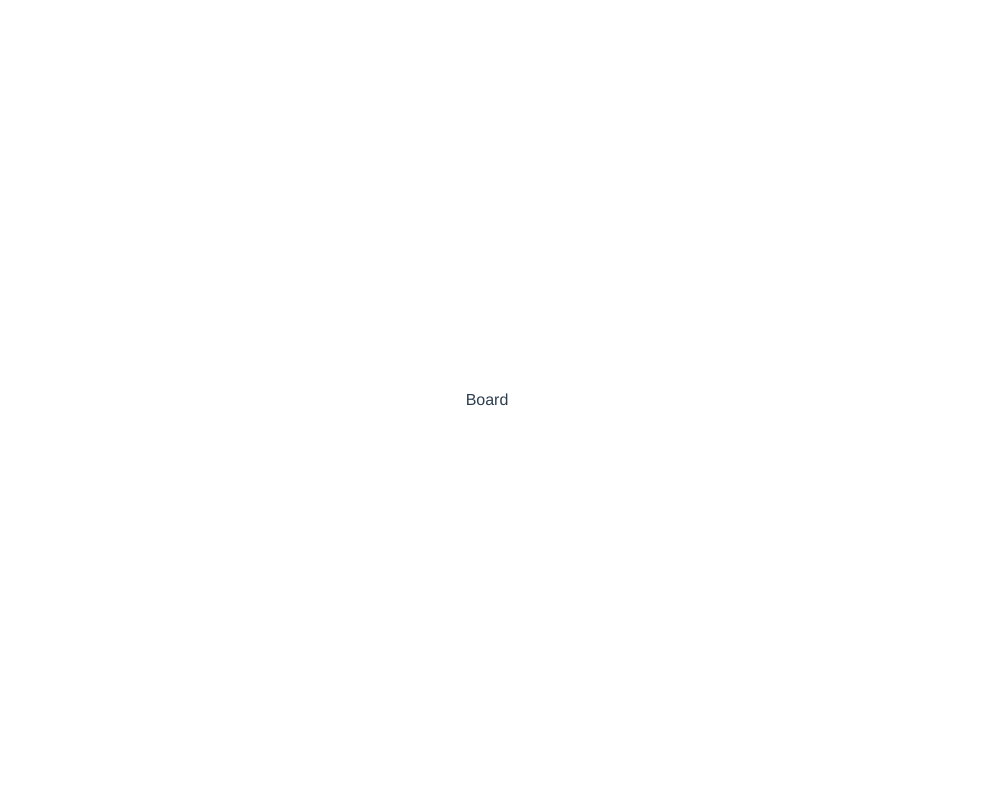
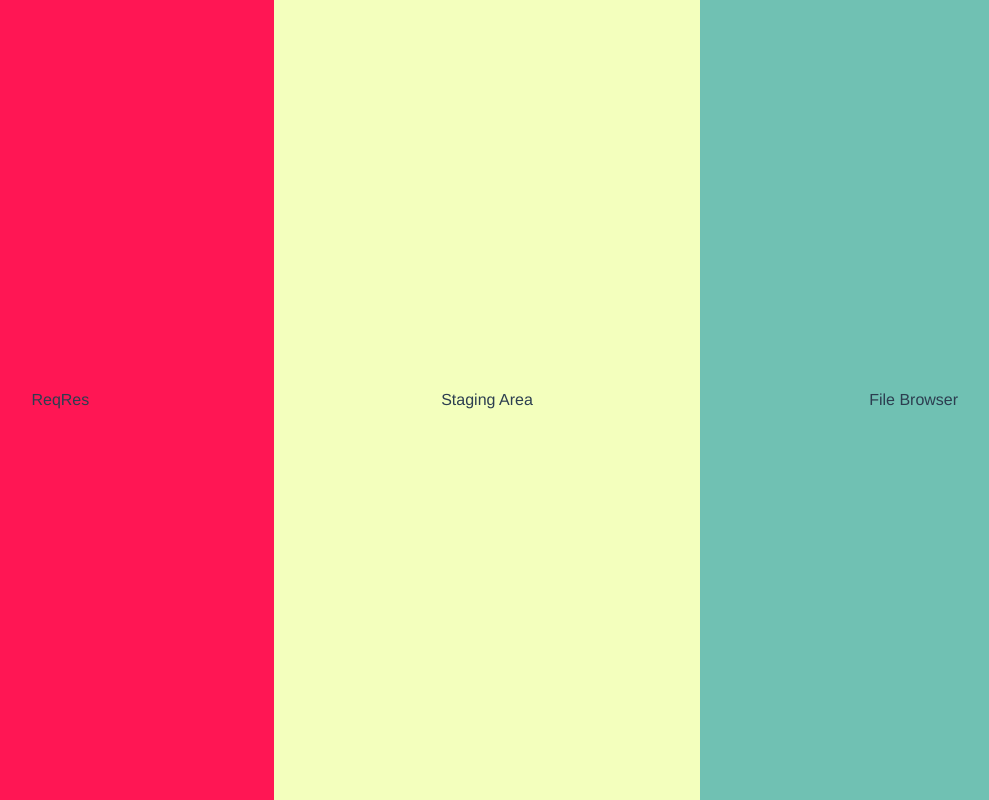
Before and after one commit to SaFrMo/ludum-dare-40, a Vue app: page /#/level-1 in a window 1280 px wide. Shown: the whole page, without its empty margins (153-1142 px from the left). Built offline with nearby package versions, Linux system fonts and the light colour scheme.

Commit message:
Building gameplay structure

```diff
--- a/package.json
+++ b/package.json
@@ -14,7 +14,8 @@
     "node-sass": "^4.7.2",
     "sass-loader": "^6.0.6",
     "vue": "^2.5.2",
-    "vue-router": "^3.0.1"
+    "vue-router": "^3.0.1",
+    "vuex": "^3.0.1"
   },
   "devDependencies": {
     "autoprefixer": "^7.1.2",
--- /dev/null
+++ b/src/components/parts/FileBrowser.vue
@@ -0,0 +1,17 @@
+<template>
+
+    <section class="file-browser">
+        File Browser
+    </section>
+
+</template>
+
+<style lang="scss">
+
+    @import 'src/styles/vars';
+
+    .file-browser {
+        background-color: $right-bg;
+    }
+
+</style>
--- /dev/null
+++ b/src/components/parts/GameEngine.vue
@@ -0,0 +1,23 @@
+<template>
+    <div class="game-engine"></div>
+</template>
+
+<script>
+    import scriptedEvents from '@/gameplay/levels'
+    export default {
+        mounted () {
+            this.currentScriptedEvents.map(evt => {
+                console.log(evt.req)
+                this.$store.commit('ADD_REQUEST', evt.req)
+            })
+        },
+        props: {
+            'scripted-events': { type: Object }
+        },
+        computed: {
+            currentScriptedEvents () {
+                return scriptedEvents[this.$route.params.level - 1]
+            }
+        }
+    }
+</script>
--- /dev/null
+++ b/src/components/parts/ReqRes.vue
@@ -0,0 +1,17 @@
+<template>
+
+    <section class="req-res">
+        ReqRes
+    </section>
+
+</template>
+
+<style lang="scss">
+
+    @import 'src/styles/vars';
+
+    .req-res {
+        background-color: $left-bg;
+    }
+
+</style>
--- /dev/null
+++ b/src/components/parts/StagingArea.vue
@@ -0,0 +1,17 @@
+<template>
+
+    <section class="staging-area">
+        Staging Area
+    </section>
+
+</template>
+
+<style lang="scss">
+
+    @import 'src/styles/vars';
+
+    .staging-area {
+        background-color: $center-bg;
+    }
+
+</style>
--- /dev/null
+++ b/src/components/parts/Tooltip.vue
@@ -0,0 +1,9 @@
+<template>
+
+    <transition-fade>
+        <section class="tooltip tool-tip" v-if="$store.state.tooltip">
+            {{ $store.state.tooltip }}
+        </section>
+    </transition-fade>
+
+</template>
--- a/src/components/templates/Board.vue
+++ b/src/components/templates/Board.vue
@@ -1,5 +1,53 @@
 <template>
-    <main>
-        Board
+    <main class="board">
+
+        <game-engine/>
+
+        <req-res/>
+
+        <staging-area/>
+
+        <file-browser/>
+
     </main>
 </template>
+
+<script>
+    import scriptedEvents from '@/gameplay/levels'
+
+    export default {
+        components: {
+            'game-engine': require('@/components/parts/GameEngine').default,
+            'req-res': require('@/components/parts/ReqRes').default,
+            'staging-area': require('@/components/parts/StagingArea').default,
+            'file-browser': require('@/components/parts/FileBrowser').default,
+            'tool-tip': require('@/components/parts/Tooltip').default
+        },
+        computed: {
+            currentLevelEvents () {
+                return scriptedEvents[this.$route.params.level]
+            }
+        }
+    }
+</script>
+
+<style lang="scss">
+
+    .board {
+        height: 100%;
+        width: 100%;
+
+        display: flex;
+        justify-content: space-between;
+
+        & > section {
+            height: 100%;
+            width: calc(100% / 3);
+
+            display: flex;
+            flex-direction: column;
+            justify-content: center;
+        }
+    }
+
+</style>
--- /dev/null
+++ b/src/gameplay/Request.js
@@ -0,0 +1,9 @@
+export default class Request {
+    constructor (command, path, headers, body) {
+        this.command = command || 'GET'
+        this.path = path || './'
+        this.headers = headers || []
+        this.body = body || ''
+        this.id = Date.now()
+    }
+}
--- /dev/null
+++ b/src/gameplay/levels/index.js
@@ -0,0 +1,10 @@
+import Request from '../Request'
+
+export default [
+    [
+        {
+            req: new Request('GET', 'http://ludum-dare-40.com/hello-world.html'),
+            tooltip: `When a user wants some information, they'll send a REQUEST, which shows up here.`
+        }
+    ]
+]
--- a/src/main.js
+++ b/src/main.js
@@ -1,6 +1,7 @@
 // The Vue build version to load with the `import` command
 // (runtime-only or standalone) has been set in webpack.base.conf with an alias.
 import Vue from 'vue'
+import store from '@/store'
 import App from './App'
 import router from './router'
 
@@ -12,6 +13,7 @@ Vue.component('transition-fade', require('@/components/parts/TransitionFade').de
 new Vue({
     el: '#app',
     router,
+    store,
     template: '<App/>',
     components: { App }
 })
--- /dev/null
+++ b/src/store/index.js
@@ -0,0 +1,18 @@
+import Vue from 'vue'
+import Vuex from 'vuex'
+
+Vue.use(Vuex)
+
+export default new Vuex.Store({
+    state: {
+        requests: [],
+        selectedItem: false,
+        score: 0,
+        tooltip: ''
+    },
+    mutations: {
+        'ADD_REQUEST': (state, payload) => {
+            state.requests.push(payload)
+        }
+    }
+})
--- /dev/null
+++ b/src/styles/_vars.scss
@@ -0,0 +1,5 @@
+$left-bg: #FF1654;
+$center-bg: #F3FFBD;
+$right-bg: #70C1B3;
+
+// other colors: 247BA0, B2DBBF
```
Also changed, not shown: 2 other files (tests, documents, lock files or other folders).
